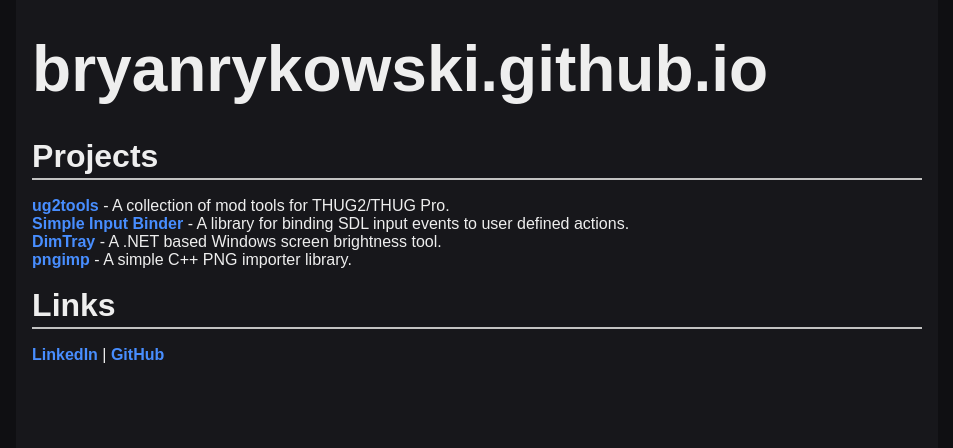
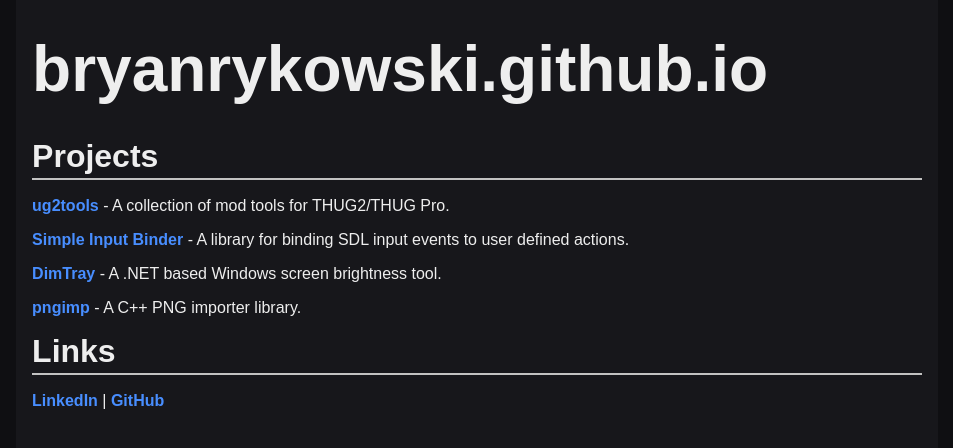
Before and after one commit to BryanRykowski/BryanRykowski.github.io, a plain HTML site: page index.html in a window 1280 px wide. Shown: the whole page, without its empty margins (163-1116 px from the left). Drawn offline with Linux system fonts and the light colour scheme.

Commit message:
Update layout.

```diff
--- a/index.html
+++ b/index.html
@@ -118,12 +118,10 @@
         <div class="vertical_spacer"></div>
         <span class="h2">Projects</span>
         <hr>
-        <a class="project_link" href="https://www.github.com/bryanrykowski/ug2tools">ug2tools</a> - A collection of mod tools for THUG2/THUG Pro.<br>
-        <a class="project_link" href="https://github.com/BryanRykowski/Simple_Input_Binder">Simple Input Binder</a> - A library for binding SDL input events to user defined actions.<br>
-        <a class="project_link" href="https://www.github.com/bryanrykowski/dimtray">DimTray</a> - A .NET based Windows screen brightness tool.<br>
-        <a class="project_link" href="https://www.github.com/bryanrykowski/pngimp">pngimp</a> - A simple C++ PNG importer library.
-        <br>
-        <br>
+        <p><a class="project_link" href="https://www.github.com/bryanrykowski/ug2tools">ug2tools</a> - A collection of mod tools for THUG2/THUG Pro.</p>
+		<p><a class="project_link" href="https://github.com/BryanRykowski/Simple_Input_Binder">Simple Input Binder</a> - A library for binding SDL input events to user defined actions.</p>
+        <p><a class="project_link" href="https://www.github.com/bryanrykowski/dimtray">DimTray</a> - A .NET based Windows screen brightness tool.</p>
+        <p><a class="project_link" href="https://www.github.com/bryanrykowski/pngimp">pngimp</a> - A C++ PNG importer library.</p>
         <span class="h2">Links</span>
         <hr>
         <a class="project_link" href="https://www.linkedin.com/in/bryan-rykowski">LinkedIn</a> |
```
